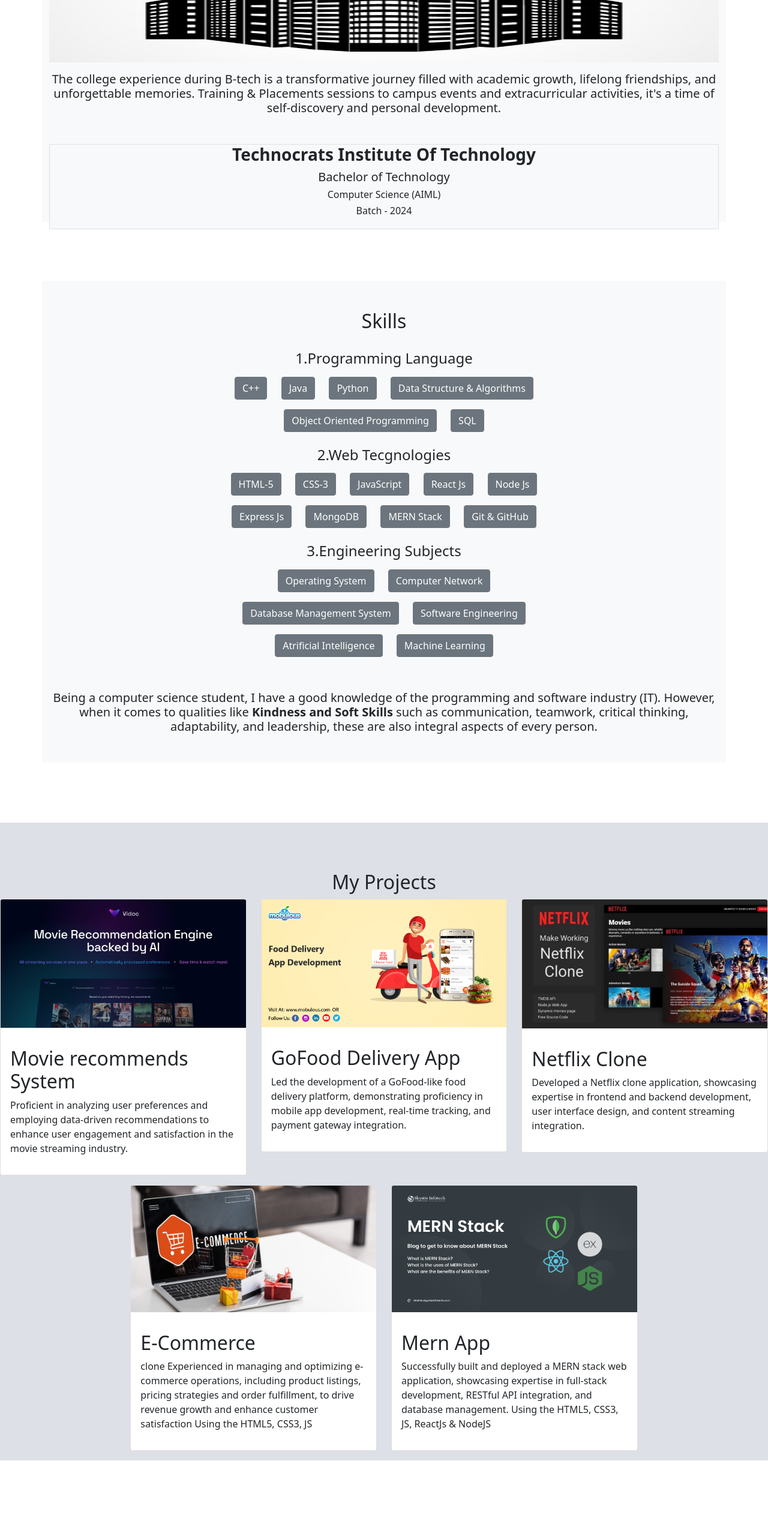
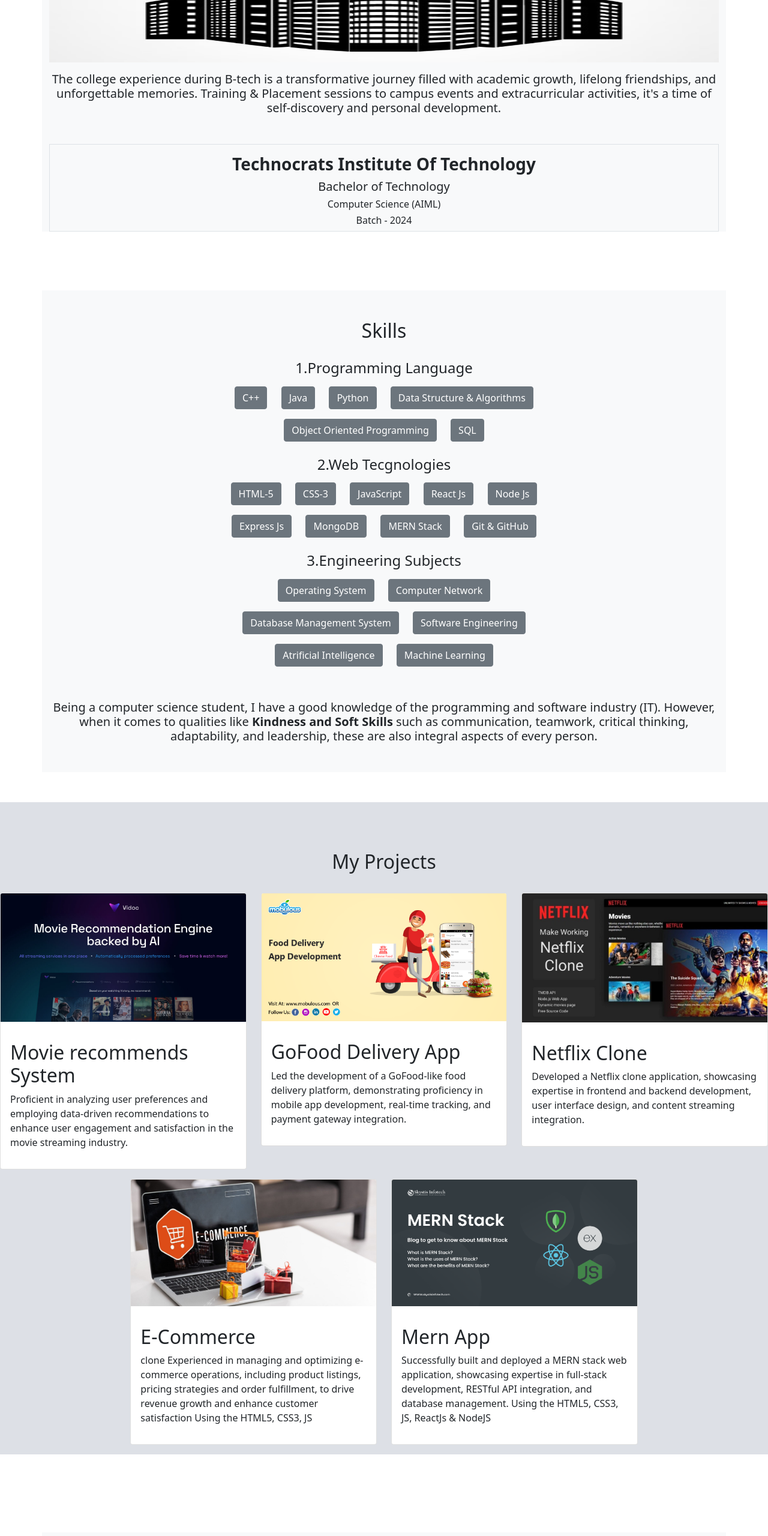
Before and after one commit to vishal780384/My_portfolio, a plain HTML site: page index.html in a window 1280 px wide. Shown: the part 1000-3560 px from the top of the page at 60% size. Drawn offline with nearby package versions, Linux system fonts and the light colour scheme.

Commit message:
index.html

```diff
--- a/index.html
+++ b/index.html
@@ -77,10 +77,10 @@
         <div>
           <img src="college_img(svg2).jpg" alt="college_img" width="100%" height="300px"/>
           <h5 class=" mt-3 mb-3 ">The college experience during B-tech is a transformative journey filled with academic growth,
-          lifelong friendships, and unforgettable memories. Training & Placements sessions to campus events and extracurricular
+          lifelong friendships, and unforgettable memories. Training & Placement sessions to campus events and extracurricular
           activities, it's a time of self-discovery and personal development. </h5>
             <div class=" mt-5 w-100 h-25 border solid 5px bg-light justify-content-center ">
-              <h3 for="Pesan" class="form-label fw-bold">Technocrats Institute Of Technology </h3>
+              <h3 for="Pesan" class="form-label fw-bold mt-3">Technocrats Institute Of Technology </h3>
               <h5>Bachelor of Technology</h5>
               <h6>Computer Science (AIML)</h6>
               <h6>Batch - 2024</h6>
@@ -144,8 +144,8 @@
 
 
   <!-- Projects -->
-  <section id="projects" style="margin-top: 100px; width: 100%; height:auto; background-color: #dde0e6">
-    <h2 class="text-center p-0 m-0">My Projects</h2>
+  <section id="projects" style="margin-top: 50px; width: 100%; height:auto; background-color: #dde0e6">
+    <h2 class="text-center p-0 mb-4">My Projects</h2>
     <div class="container">
       <div class="row text-center mb-2">
         <div class="col">
```
